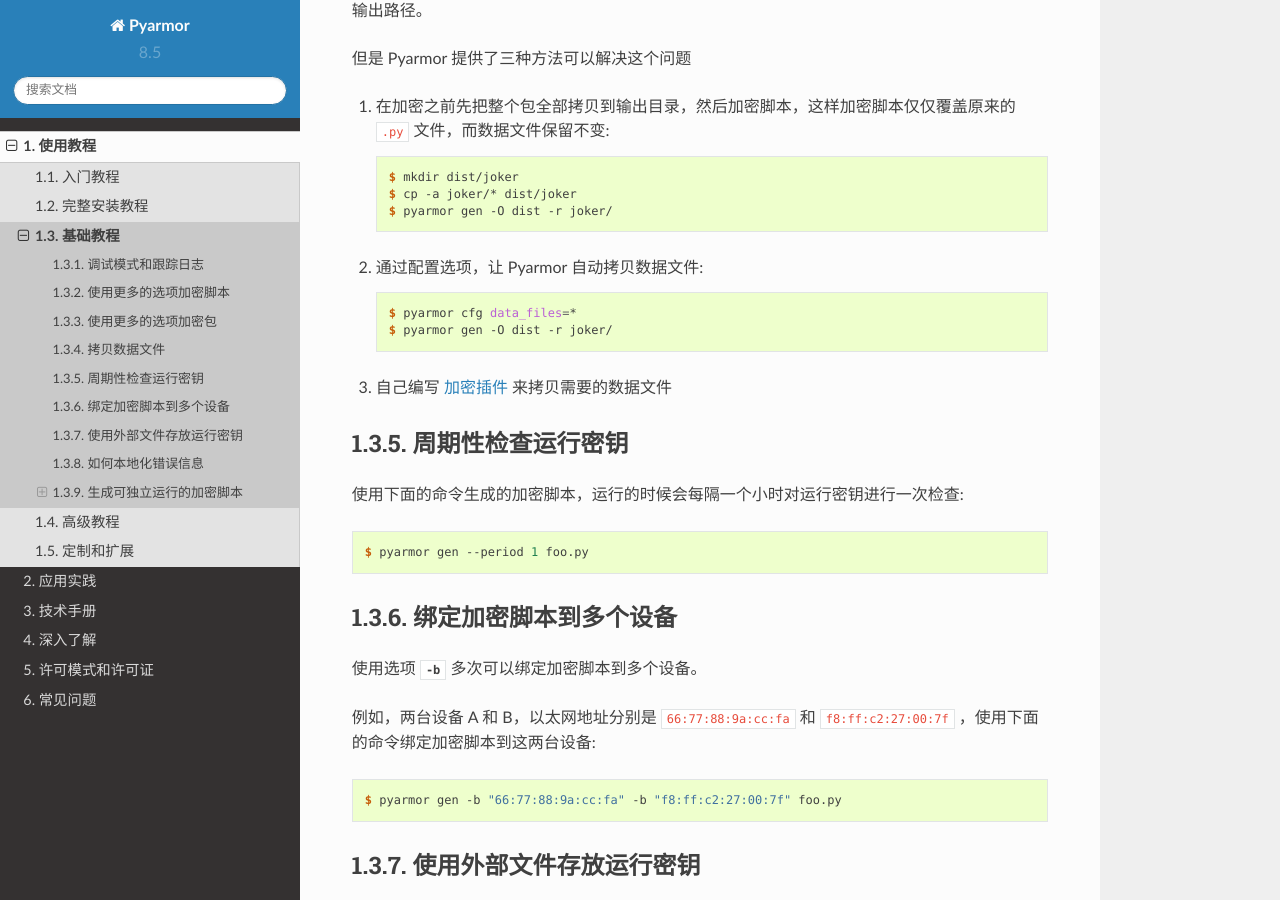
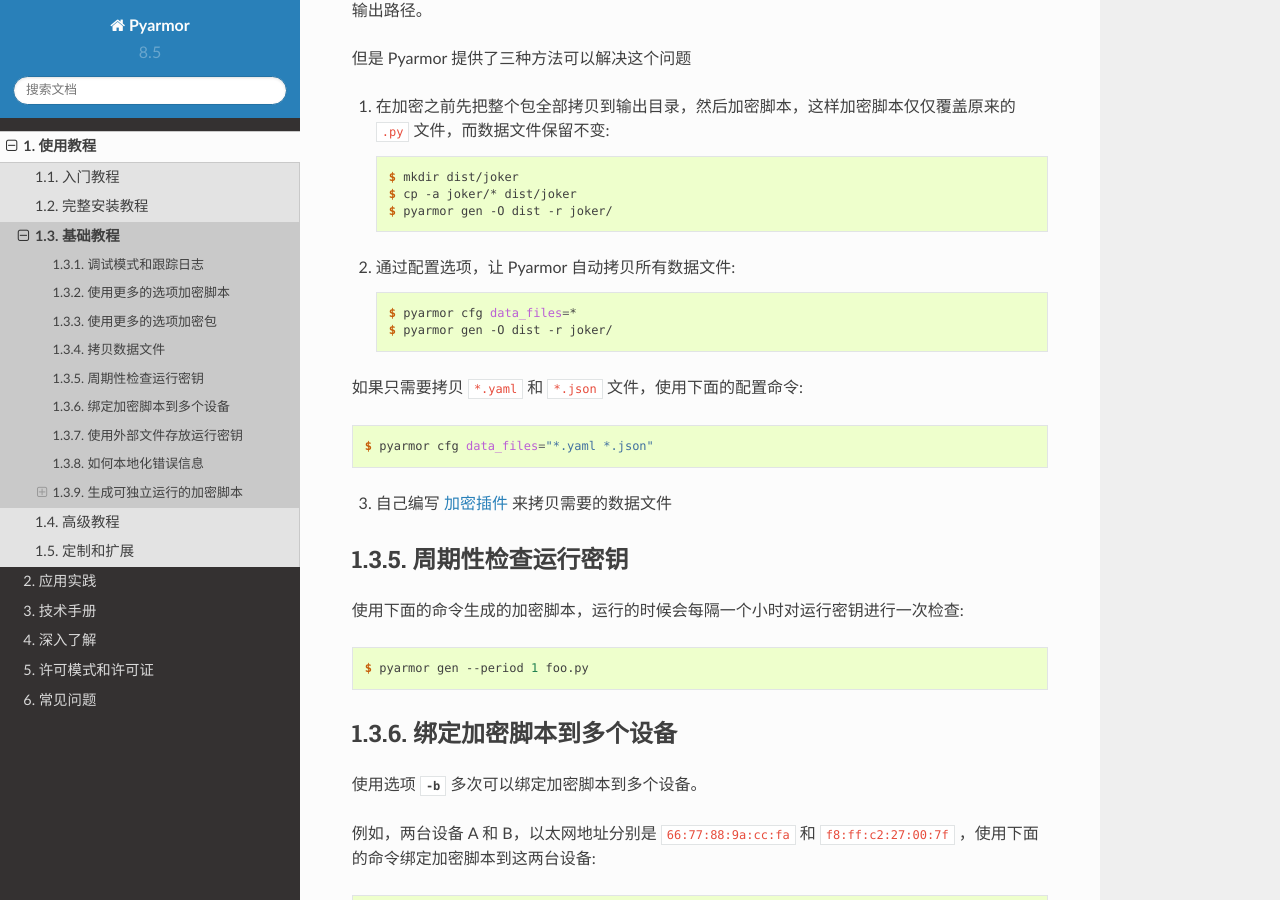
Before and after one commit to dashingsoft/pyarmor-docs-zh, a Sphinx documentation site: the page built from docs/tutorial/obfuscation.rst, in a window 1280 px wide and 900 px high, scrolled down 4065 px. Built offline with Sphinx 7.4.7 and the Read the Docs theme 2.0.0, drawn with Linux system fonts in a browser that asks for light colours.

Commit message:
Multiple patterns example for copying data file

```diff
--- a/docs/tutorial/obfuscation.rst
+++ b/docs/tutorial/obfuscation.rst
@@ -176,10 +176,14 @@
      $ cp -a joker/* dist/joker
      $ pyarmor gen -O dist -r joker/
 
-2. 通过配置选项，让 Pyarmor 自动拷贝数据文件::
+2. 通过配置选项，让 Pyarmor 自动拷贝所有数据文件::
 
      $ pyarmor cfg data_files=*
      $ pyarmor gen -O dist -r joker/
+
+如果只需要拷贝 ``*.yaml`` 和 ``*.json`` 文件，使用下面的配置命令::
+
+     $ pyarmor cfg data_files="*.yaml *.json"
 
 3. 自己编写 :term:`加密插件` 来拷贝需要的数据文件
 
```
